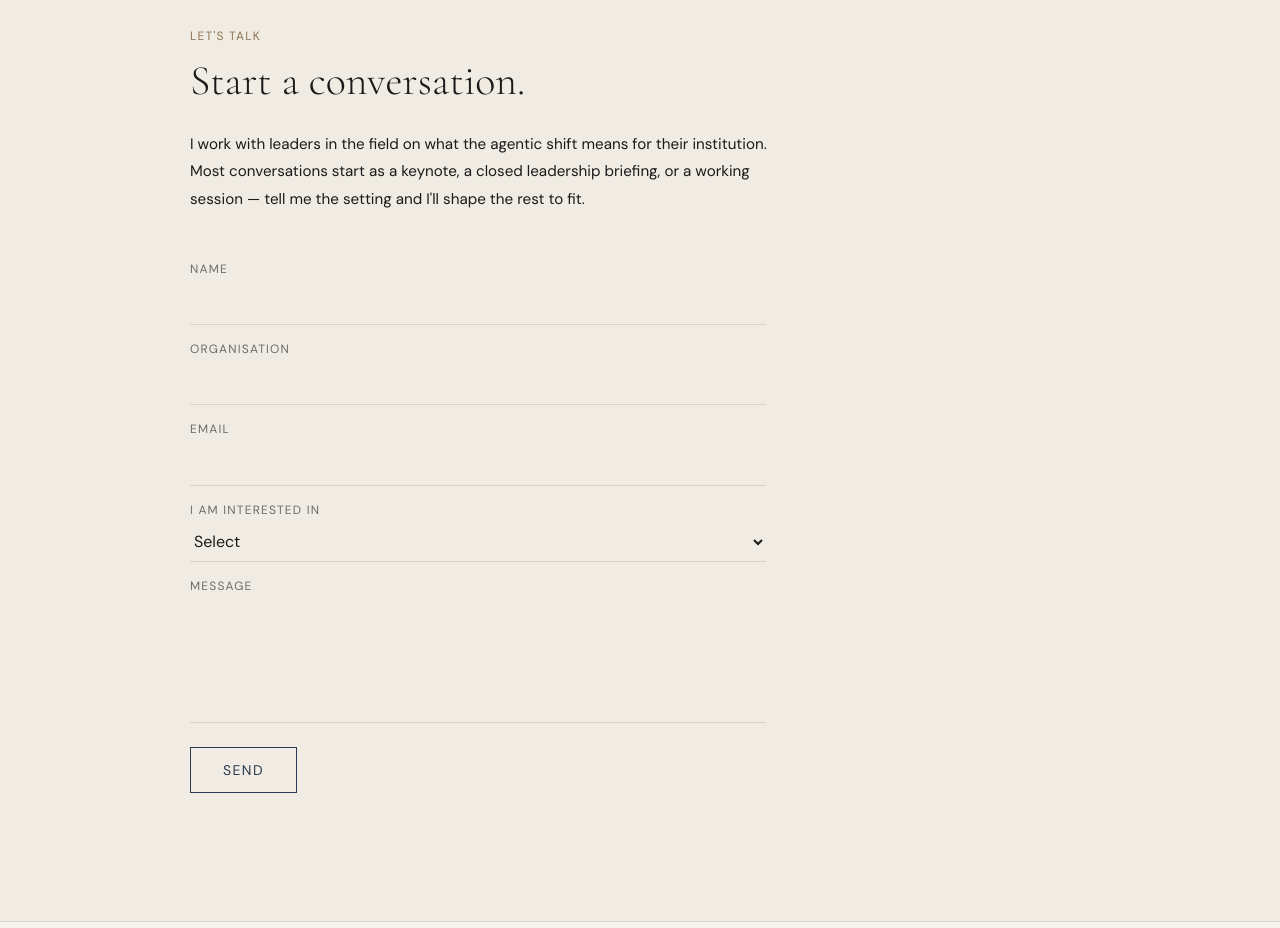
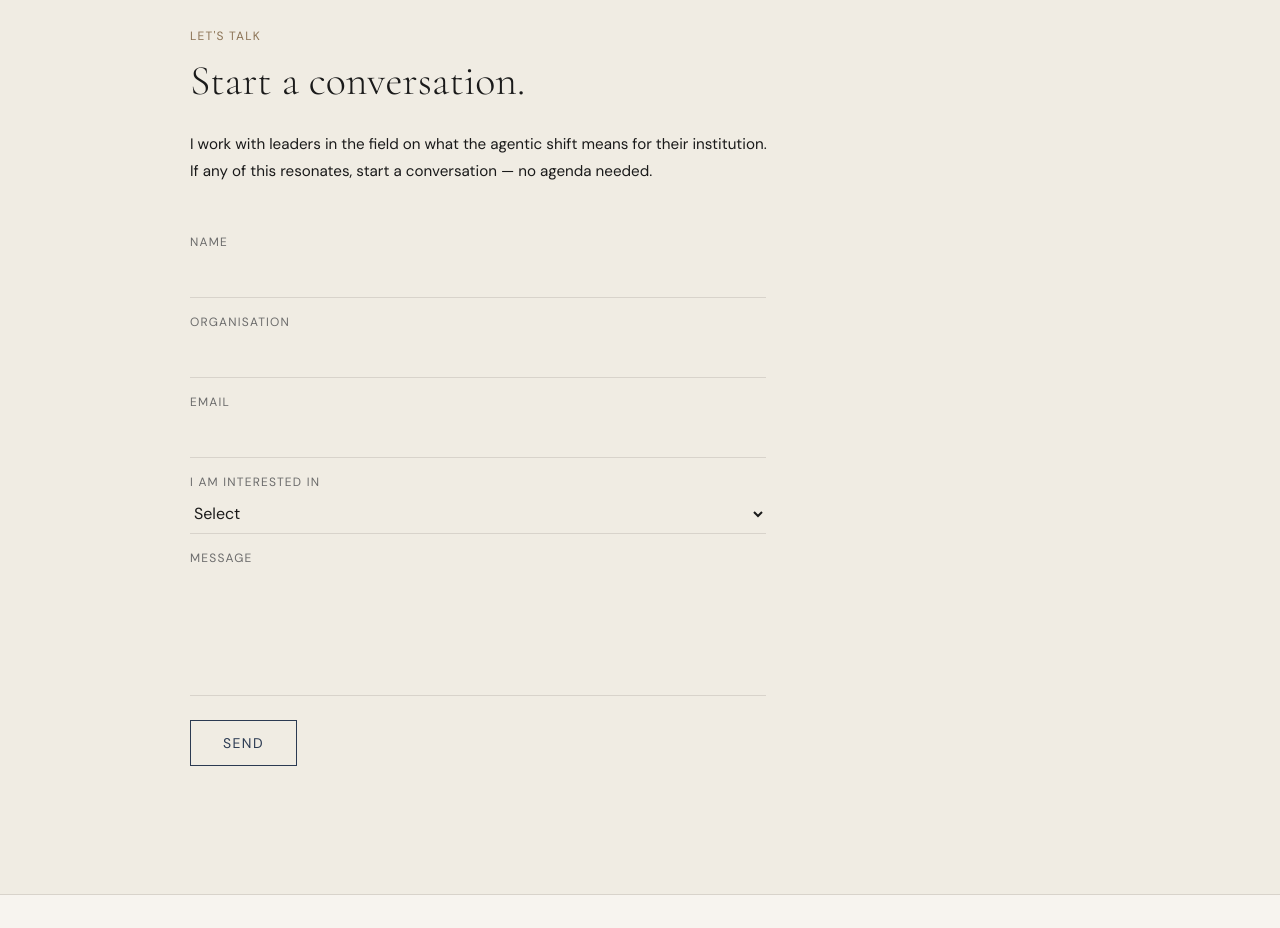
Before and after one commit to maolha/agentictom, a Next.js app: page / in a window 1280 px wide. Shown: the part 4360-5288 px from the top of the page. Built offline with nearby package versions, Linux system fonts and the light colour scheme.

Commit message:
Contact: low-hurdle copy ('no agenda needed')

```diff
--- a/app/page.tsx
+++ b/app/page.tsx
@@ -305,7 +305,7 @@ export default function Home() {
               Start a conversation.
             </h2>
             <p className="mb-12" style={{ maxWidth: 580, color: "#1A1A1A", lineHeight: 1.8, fontSize: "0.95rem" }}>
-              I work with leaders in the field on what the agentic shift means for their institution. Most conversations start as a keynote, a closed leadership briefing, or a working session &mdash; tell me the setting and I&apos;ll shape the rest to fit.
+              I work with leaders in the field on what the agentic shift means for their institution. If any of this resonates, start a conversation &mdash; no agenda needed.
             </p>
           </FadeUp>
           <FadeUp delay={0.1}>
```
